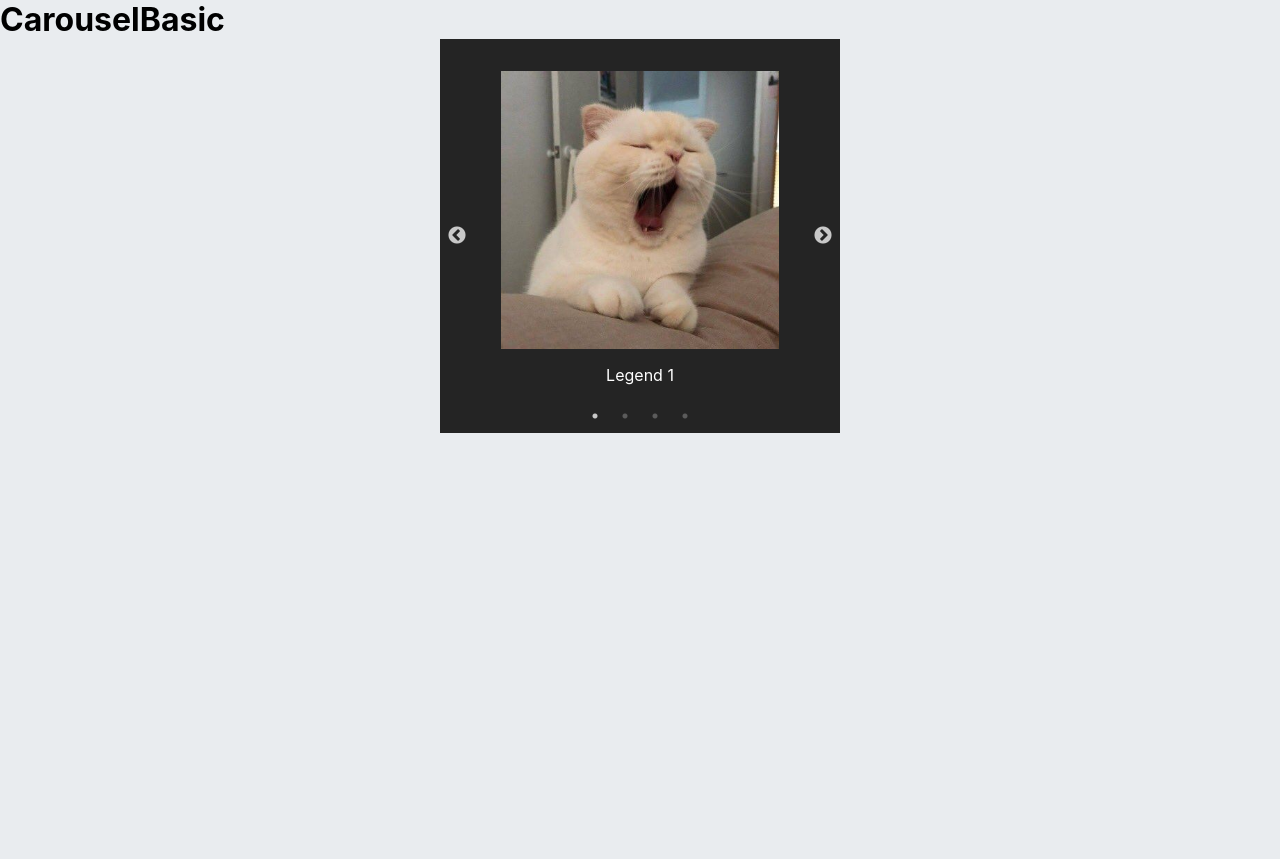
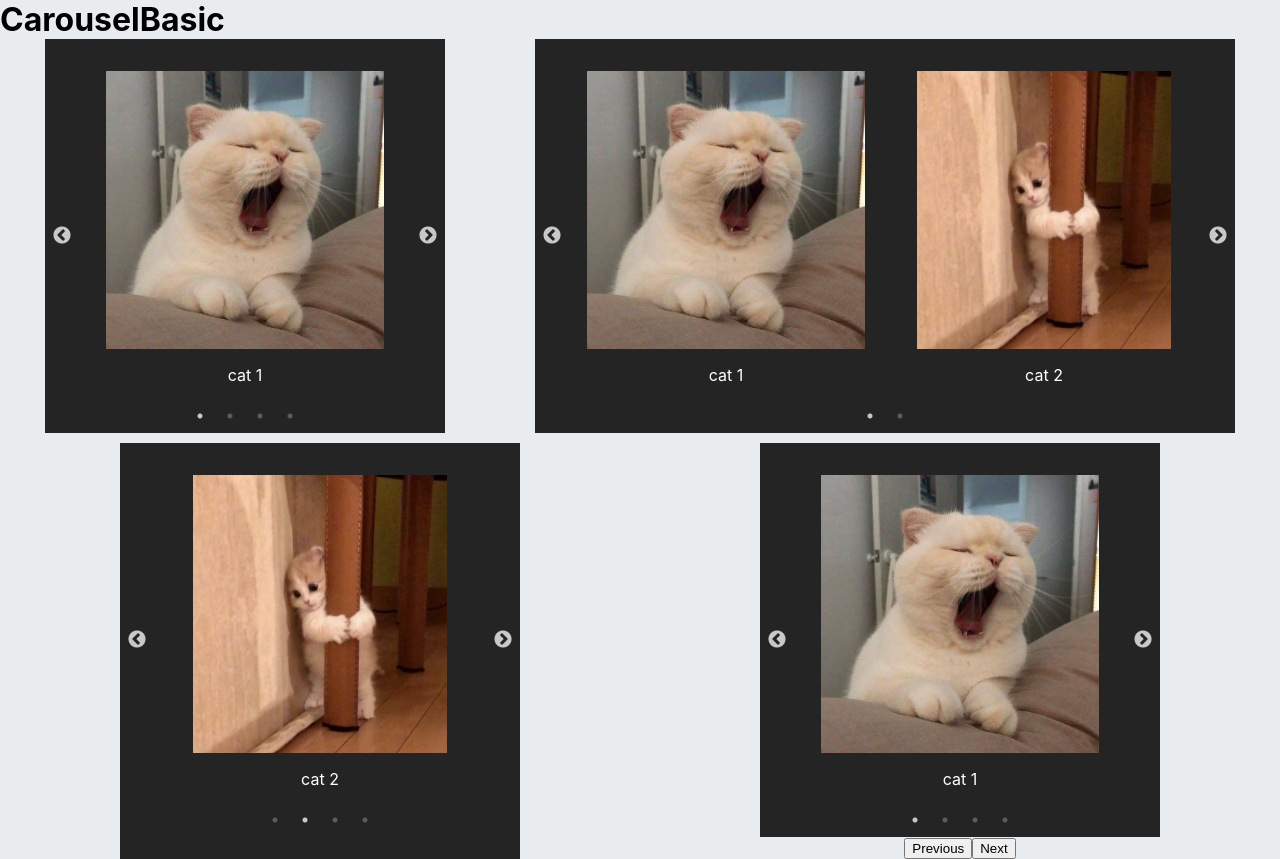
Before and after one commit to jmeno1011/manage_git1, a React (Create React App) app: page /carousel in a window 1280 px wide. Before the commit the page ends 800 px from the top, so only its background shows below. Built offline with nearby package versions, Linux system fonts and the light colour scheme.

Commit message:
carousel 4가지 만듬

```diff
--- a/src/components/Carousel.css
+++ b/src/components/Carousel.css
@@ -15,3 +15,11 @@
 .slick-dots li button:before{
     color: white !important;
 }
+
+.wrapper2{
+    width: 700px;
+    margin: 0 auto;
+    padding: 2rem;
+    background: #242424;
+    color: white;
+}
--- a/src/components/CarouselBasic.js
+++ b/src/components/CarouselBasic.js
@@ -1,41 +1,198 @@
-import React from "react";
+import React, { useRef } from "react";
 import Slider from "react-slick";
 import cat1 from "./image/cat1.jpg";
 import cat2 from "./image/cat2.jpg";
 import cat3 from "./image/cat3.jpg";
 import cat4 from "./image/cat4.jpg";
-import './Carousel.css'
+import "./Carousel.css";
 
 const CarouselBasic = () => {
-    var settings = {
-        dots: true
-      };
   return (
     <div>
       <h1>CarouselBasic</h1>
-      {/* <img alt="" src={cat1} /> */}
-      <div className="wrapper">
-        <Slider {...settings}>
-          <div>
-            <img alt="" src={cat1} />
-            <p className="legend" align="center">Legend 1</p>
-          </div>
-          <div>
-            <img alt="" src={cat2} />
-            <p className="legend" align="center">Legend 2</p>
-          </div>
-          <div>
-            <img alt="" src={cat3} />
-            <p className="legend" align="center">Legend 3</p>
-          </div>
-          <div>
-            <img alt="" src={cat4} />
-            <p className="legend" align="center">Legend 4</p>
-          </div>
-        </Slider>
+      <div style={{ display: "flex" }}>
+        <SimpleSlider />
+        <MultiSlider />
+      </div>
+      <div style={{ display: "flex", marginTop:10 }}>
+        <AutoSlider />
+        <ButtonSlider />
       </div>
     </div>
   );
 };
 
 export default CarouselBasic;
+
+const SimpleSlider = () => {
+  const simpleSettings = {
+    dots: true,
+    speed: 500,
+  };
+  return (
+    <div className="wrapper">
+      <Slider {...simpleSettings}>
+        <div>
+          <img alt="" src={cat1} />
+          <p className="legend" align="center">
+            cat 1
+          </p>
+        </div>
+        <div>
+          <img alt="" src={cat2} />
+          <p className="legend" align="center">
+            cat 2
+          </p>
+        </div>
+        <div>
+          <img alt="" src={cat3} />
+          <p className="legend" align="center">
+            cat 3
+          </p>
+        </div>
+        <div>
+          <img alt="" src={cat4} />
+          <p className="legend" align="center">
+            cat 4
+          </p>
+        </div>
+      </Slider>
+    </div>
+  );
+};
+
+const MultiSlider = () => {
+  const multiSettings = {
+    dots: true,
+    speed: 500,
+    slidesToShow: 2,
+    slidesToScroll: 2,
+  };
+  return (
+    <div className="wrapper2">
+      <Slider {...multiSettings}>
+        <div>
+          <img alt="" src={cat1} />
+          <p className="legend" align="center">
+            cat 1
+          </p>
+        </div>
+        <div>
+          <img alt="" src={cat2} />
+          <p className="legend" align="center">
+            cat 2
+          </p>
+        </div>
+        <div>
+          <img alt="" src={cat3} />
+          <p className="legend" align="center">
+            cat 3
+          </p>
+        </div>
+        <div>
+          <img alt="" src={cat4} />
+          <p className="legend" align="center">
+            cat 4
+          </p>
+        </div>
+      </Slider>
+    </div>
+  );
+};
+
+const AutoSlider = () => {
+  const autoSettings = {
+    dots: true,
+    infinite: true,
+    speed: 2000,
+    slidesToShow: 1,
+    slidesToScroll: 1,
+    autoplay:true,
+    autoplaySpeed: 3000,
+    cssEase: "linear"
+  };
+  return (
+    <div className="wrapper">
+      <Slider {...autoSettings}>
+        <div>
+          <img alt="" src={cat1} />
+          <p className="legend" align="center">
+            cat 1
+          </p>
+        </div>
+        <div>
+          <img alt="" src={cat2} />
+          <p className="legend" align="center">
+            cat 2
+          </p>
+        </div>
+        <div>
+          <img alt="" src={cat3} />
+          <p className="legend" align="center">
+            cat 3
+          </p>
+        </div>
+        <div>
+          <img alt="" src={cat4} />
+          <p className="legend" align="center">
+            cat 4
+          </p>
+        </div>
+      </Slider>
+    </div>
+  );
+};
+
+const ButtonSlider = () => {
+  const slider = useRef();
+  const next =()=> {
+    slider.current.slickNext();
+  }
+  const previous = ()=> {
+    slider.current.slickPrev();
+  }
+  const buttonSettings = {
+    dots: true,
+    speed: 500,
+  };
+  return (
+    <div style={{display:'flex',flexDirection:'column', margin:'0 auto'}}>
+    <div className="wrapper">
+      <Slider ref={slider} {...buttonSettings}>
+        <div>
+          <img alt="" src={cat1} />
+          <p className="legend" align="center">
+            cat 1
+          </p>
+        </div>
+        <div>
+          <img alt="" src={cat2} />
+          <p className="legend" align="center">
+            cat 2
+          </p>
+        </div>
+        <div>
+          <img alt="" src={cat3} />
+          <p className="legend" align="center">
+            cat 3
+          </p>
+        </div>
+        <div>
+          <img alt="" src={cat4} />
+          <p className="legend" align="center">
+            cat 4
+          </p>
+        </div>
+      </Slider>
+    </div>
+      <div style={{ textAlign: "center" }}>
+          <button className="button" onClick={previous}>
+            Previous
+          </button>
+          <button className="button" onClick={next}>
+            Next
+          </button>
+        </div>
+        </div>
+  );
+};
```
